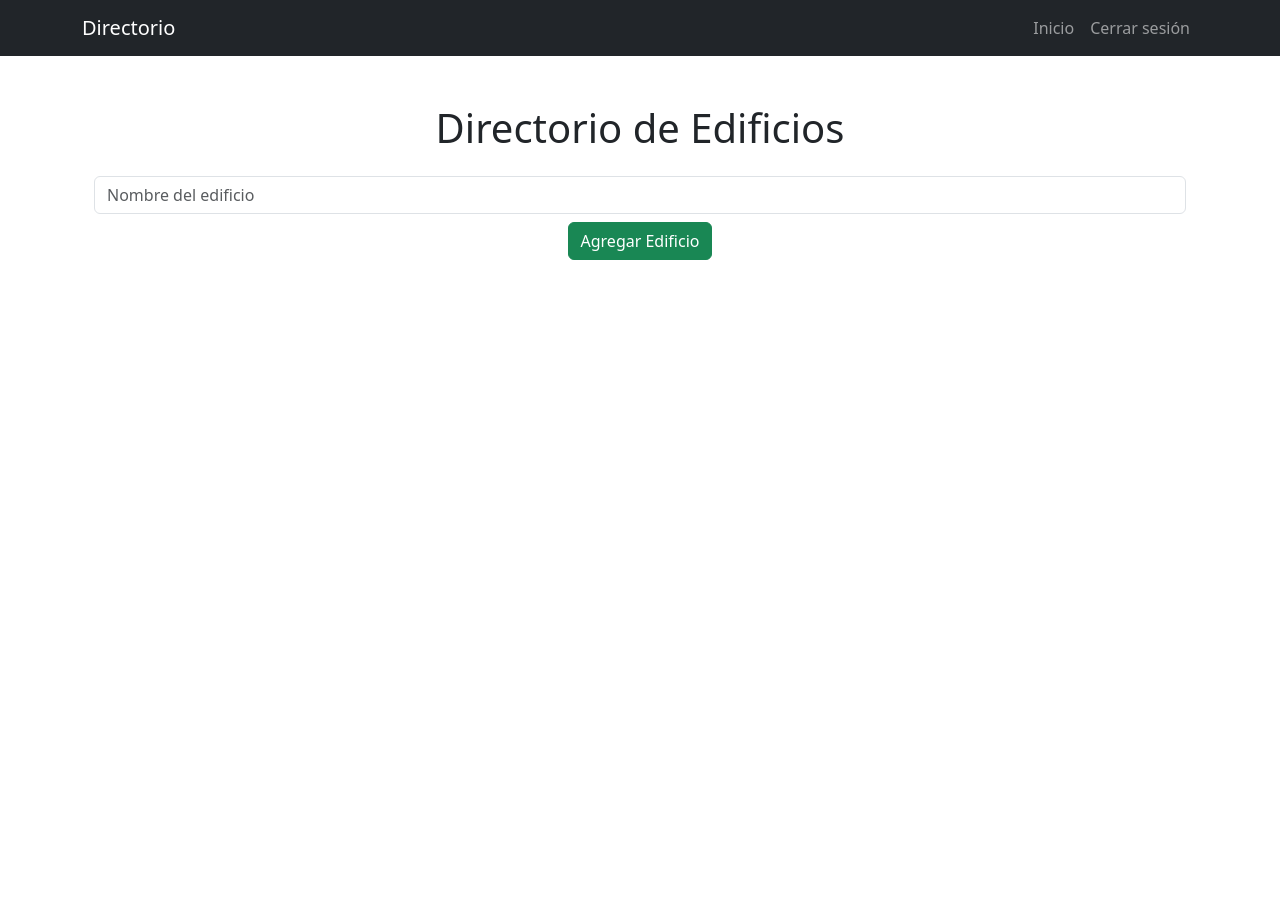
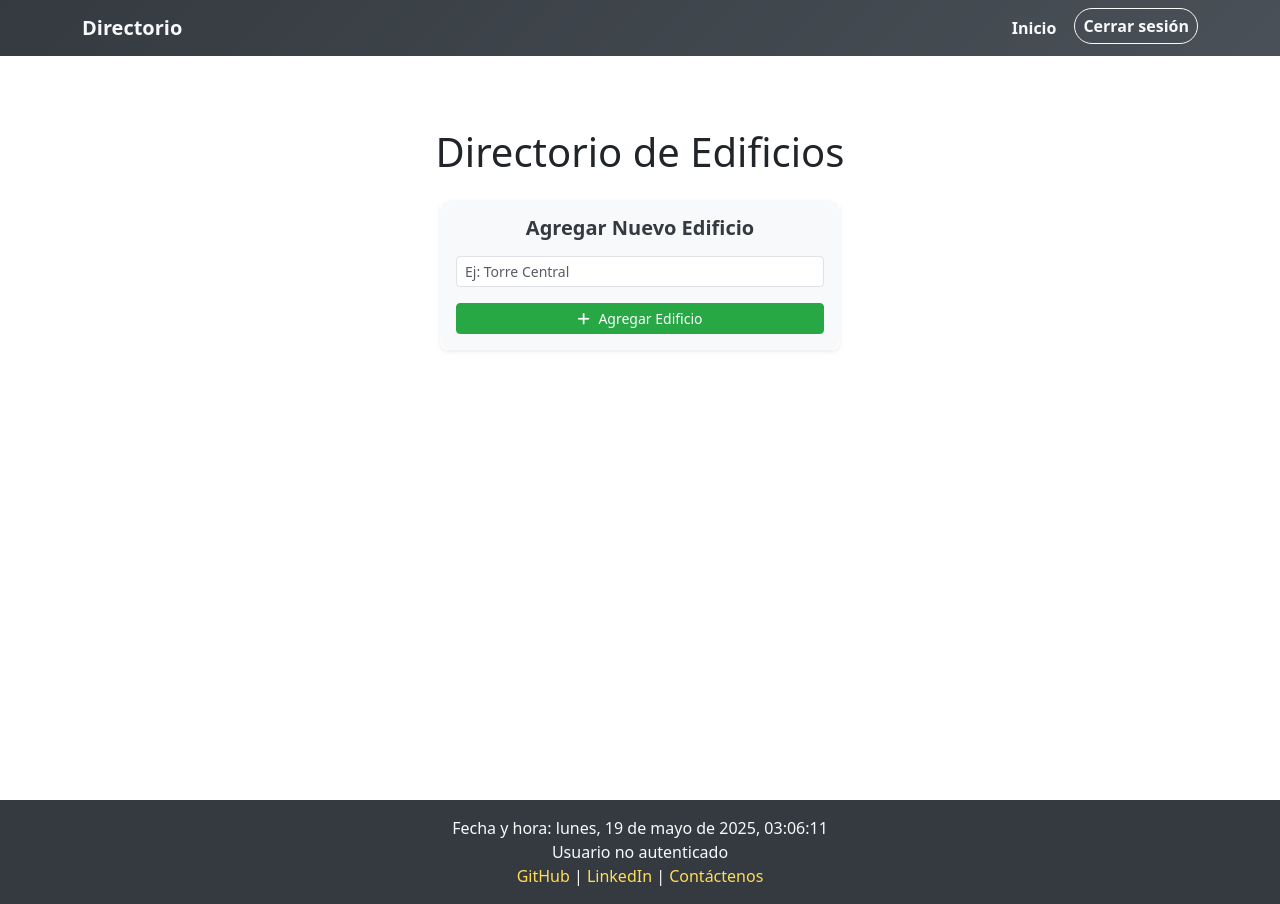
Before and after one commit to A05Chaves/directorioServir, a Django app: template app_directorio/templates/home.html in a window 1280 px wide. Before the commit the page ends 260 px from the top, so only its background shows below. Run offline with Django 3.2, Linux system fonts and the light colour scheme; the template is opened without the code that fills it, so the values that code supplies are empty.

Commit message:
descargar plantilla directorio

```diff
--- /dev/null
+++ b/app_directorio/static/css/estilos.css
@@ -0,0 +1,63 @@
+/* Card personalizada */
+.card {
+    border-radius: 12px;
+    margin: 20px auto;
+    max-width: 400px;
+}
+
+.card-body {
+    background-color: #f8f9fa;
+    border-radius: 12px;
+}
+
+/* Título del formulario */
+.card-title {
+    font-weight: bold;
+    color: #343a40;
+}
+
+/* Botón de descarga */
+.btn-outline-info {
+    color: #17a2b8;
+    border-color: #17a2b8;
+    background: linear-gradient(135deg, #e9f7fc, #d1ecf1);
+    transition: all 0.3s ease;
+}
+
+.btn-outline-info:hover {
+    color: #fff;
+    background-color: #138496;
+    border-color: #117a8b;
+}
+
+/* Botón agregar */
+.btn-success {
+    background-color: #28a745;
+    border-color: #28a745;
+    transition: background-color 0.3s ease;
+}
+
+.btn-success:hover {
+    background-color: #218838;
+    border-color: #1e7e34;
+}
+
+/* Placeholder visible */
+.placeholder-visible::placeholder {
+    color: #6c757d;
+    font-weight: bold;
+    font-size: 0.9rem;
+    opacity: 0.8;
+}
+
+.placeholder-visible:focus::placeholder {
+    color: #495057;
+    opacity: 1;
+}
+
+/* Botones con margen en íconos */
+.btn i {
+    margin-right: 5px;
+}
+
+/*ESTILOS ARCHIVO BASE
--- a/app_directorio/templates/base.html
+++ b/app_directorio/templates/base.html
@@ -1,3 +1,4 @@
+{% load static %}
 <!DOCTYPE html>
 <html lang="es">
 
@@ -7,15 +8,88 @@
     <!-- Bootstrap CSS -->
     <link href="https://cdn.jsdelivr.net/npm/bootstrap@5.3.2/dist/css/bootstrap.min.css" rel="stylesheet">
 
-
     <!-- Font Awesome -->
     <link rel="stylesheet" href="https://cdnjs.cloudflare.com/ajax/libs/font-awesome/6.5.0/css/all.min.css">
 
+    <link href="{% static 'css/estilos.css' %}" rel="stylesheet">
+</head>
 
+<style>
+    /* Ajuste del cuerpo para ocupar toda la pantalla */
+    html,
+    body {
+        height: 100%;
+        margin: 0;
+        padding: 0;
+    }
+
+    /* Contenedor principal para ocupar toda la pantalla */
+    .main-content {
+        min-height: calc(100vh - 80px);
+        /* Altura total menos el tamaño del footer */
+        display: flex;
+        flex-direction: column;
+        justify-content: space-between;
+    }
+
+    /* Navbar personalizado */
+    .navbar-custom {
+        background: linear-gradient(135deg, #343a40, #495057);
+    }
+
+    .navbar-brand,
+    .nav-link {
+        color: #f8f9fa !important;
+        font-weight: bold;
+        transition: color 0.3s ease;
+    }
+
+    .navbar-brand:hover,
+    .nav-link:hover {
+        color: #ffdd57 !important;
+    }
+
+    /* Botón de cerrar sesión */
+    .btn-logout {
+        color: #f8f9fa;
+        border: 1px solid #f8f9fa;
+        border-radius: 20px;
+        padding: 5px 15px;
+        margin-left: 10px;
+        transition: all 0.3s ease;
+    }
+
+    .btn-logout:hover {
+        background-color: #f8f9fa;
+        color: #343a40;
+    }
+
+    /* Footer fijo en la parte inferior */
+    footer {
+        background-color: #343a40;
+        color: #f8f9fa;
+        width: 100%;
+        padding: 10px 0;
+        position: relative;
+        bottom: 0;
+        left: 0;
+    }
+
+    footer a {
+        color: #ffdd57;
+        text-decoration: none;
+    }
+
+    footer a:hover {
+        color: #ffc107;
+        text-decoration: underline;
+    }
+</style>
 </head>
 
 <body>
-    <nav class="navbar navbar-expand-lg navbar-dark bg-dark mb-4">
+    <!-- Navbar Mejorado -->
+    <nav class="navbar navbar-expand-lg navbar-custom">
         <div class="container">
             <a class="navbar-brand" href="{% url 'home' %}">Directorio</a>
             <button class="navbar-toggler" type="button" data-bs-toggle="collapse" data-bs-target="#navbarNav"
@@ -28,20 +102,62 @@
                         <a class="nav-link" href="{% url 'home' %}">Inicio</a>
                     </li>
                     <li class="nav-item">
-                        <a class="nav-link" href="{% url 'logout' %}">Cerrar sesión</a>
+                        <a class="nav-link btn btn-logout" href="{% url 'logout' %}">Cerrar sesión</a>
                     </li>
                 </ul>
             </div>
         </div>
     </nav>
 
-    <div class="container">
-        {% block content %}
-        {% endblock %}
+    <!-- Contenido Principal -->
+    <div class="main-content">
+        <div class="container mt-4">
+            {% block content %}
+            {% endblock %}
+        </div>
     </div>
+
+    <!-- Footer -->
+    <footer class="text-center py-3 mt-4">
+        <div class="container">
+            <p id="footer-text" class="mb-0"></p>
+            {% if request.user.is_authenticated %}
+            <p class="mb-0">Usuario conectado: {{ request.user.username }}</p>
+            {% else %}
+            <p class="mb-0">Usuario no autenticado</p>
+            {% endif %}
+            <p class="mb-0">
+                <a href="https://github.com" target="_blank">GitHub</a> |
+                <a href="https://www.linkedin.com" target="_blank">LinkedIn</a> |
+                <a href="mailto:info@directorio.com">Contáctenos</a>
+            </p>
+        </div>
+    </footer>
 
     <!-- Bootstrap JS -->
     <script src="https://cdn.jsdelivr.net/npm/bootstrap@5.3.2/dist/js/bootstrap.bundle.min.js"></script>
+
+    <!-- Script para mostrar fecha y hora -->
+    <script>
+        function actualizarFechaHora() {
+            const ahora = new Date();
+            const opciones = {
+                weekday: 'long',
+                day: '2-digit',
+                month: 'long',
+                year: 'numeric',
+                hour: '2-digit',
+                minute: '2-digit',
+                second: '2-digit',
+                hour12: false
+            };
+            const formatoFechaHora = new Intl.DateTimeFormat('es-CO', opciones).format(ahora);
+            document.getElementById('footer-text').textContent = `Fecha y hora: ${formatoFechaHora}`;
+        }
+
+        // Actualiza la fecha y hora cada segundo
+        setInterval(actualizarFechaHora, 1000);
+    </script>
 </body>
 
 </html>
--- a/app_directorio/templates/home.html
+++ b/app_directorio/templates/home.html
@@ -9,9 +9,22 @@
     <!-- Formulario para agregar un edificio -->
     <form method="POST" class="mb-4">
         {% csrf_token %}
-        <input type="text" name="nombre" placeholder="Nombre del edificio" class="form-control mb-2" required>
-        <button type="submit" name="agregar" class="btn btn-success">Agregar Edificio</button>
+        <div class="card shadow-sm border-0 rounded-3">
+            <div class="card-body">
+                <h5 class="card-title text-center mb-3">Agregar Nuevo Edificio</h5>
+                <div class="mb-3">
+                    <input type="text" name="nombre" id="nombre" placeholder="Ej: Torre Central"
+                        class="form-control form-control-sm" required>
+                </div>
+                <div class="d-grid">
+                    <button type="submit" name="agregar" class="btn btn-success btn-sm">
+                        <i class="fas fa-plus"></i> Agregar Edificio
+                    </button>
+                </div>
+            </div>
+        </div>
     </form>
+
 
     <!-- Lista de edificios con botón de eliminación solo para superusuarios -->
     <div class="row justify-content-center">
--- a/app_directorio/views.py
+++ b/app_directorio/views.py
@@ -214,5 +214,5 @@ def login_view(request):
 
 def logout_view(request):
     logout(request)
-    messages.success(request, 'Has cerrado sesión correctamente.')
+    #messages.success(request, 'Has cerrado sesión correctamente.')
     return redirect('login')
--- a/directorio/settings.py
+++ b/directorio/settings.py
@@ -117,7 +117,10 @@ USE_TZ = True
 # Static files (CSS, JavaScript, Images)
 # https://docs.djangoproject.com/en/4.2/howto/static-files/
 
-STATIC_URL = 'static/'
+STATIC_URL = '/static/'
+STATICFILES_DIRS = [
+    BASE_DIR / "static",
+]
 
 # Default primary key field type
 # https://docs.djangoproject.com/en/4.2/ref/settings/#default-auto-field
```
Also changed, not shown: app_directorio/templates/directorio.html (+35 -16 lines), db.sqlite3, 1 other file.
